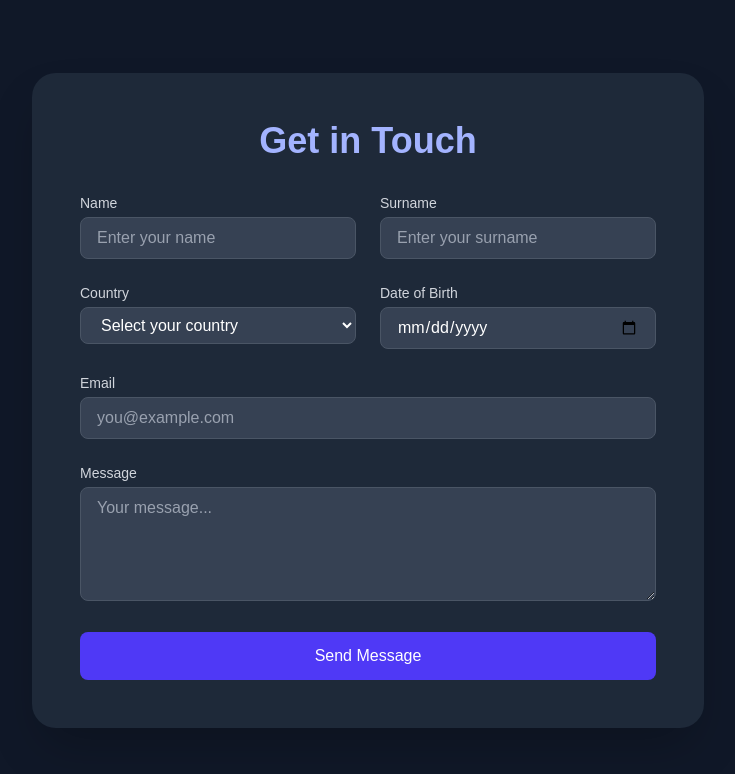
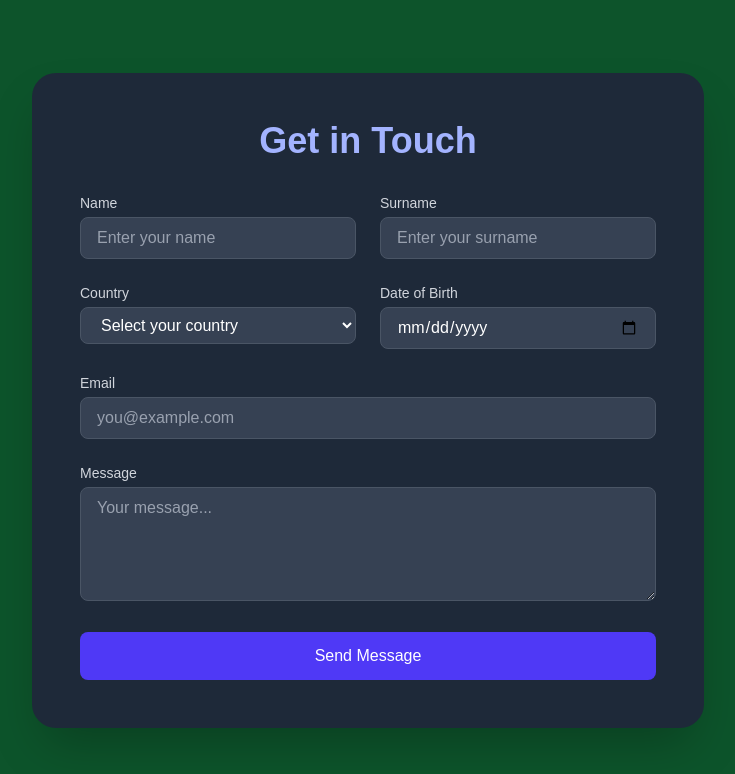
Before and after one commit to israaQaba/form, a Next.js app: page / in a window 1280 px wide. Shown: the top 774 px of the page, without its empty margins (272-1007 px from the left). Built offline with nearby package versions, Linux system fonts and the light colour scheme.

Commit message:
Update background color to green-900 for improved visual contrast #7

```diff
--- a/src/app/page.tsx
+++ b/src/app/page.tsx
@@ -19,7 +19,7 @@ export default function HomePage() {
   };
 
   return (
-    <div className="min-h-screen flex items-center justify-center bg-gray-900 p-6">
+    <div className="min-h-screen flex items-center justify-center bg-green-900 p-6">
       <div className="bg-gray-800 shadow-2xl rounded-3xl p-12 w-full max-w-2xl">
         <h2 className="text-4xl font-extrabold text-center mb-8 text-indigo-300">
           Get in Touch
```
